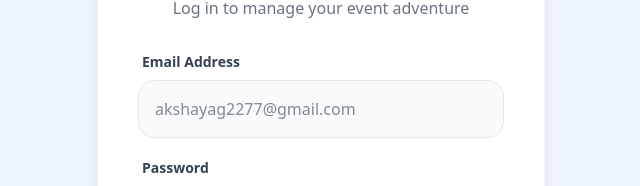
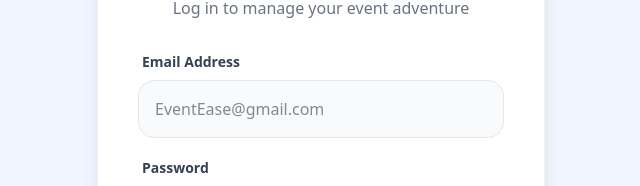
Before and after one commit to AKSHAY-A-G/EventEase, a React (Vite) app: page /login in a window 1280 px wide. Shown: the part 266-452 px from the top of the page, without its empty margins (319-959 px from the left). Built offline with nearby package versions, Linux system fonts and the light colour scheme.

Commit message:
Update login

```diff
--- a/src/components/Navbar.jsx
+++ b/src/components/Navbar.jsx
@@ -76,7 +76,7 @@ export default function Navbar() {
 
       {/* Mobile Dropdown Menu */}
       {menuOpen && (
-        <div className="md:hidden bg-blue-700 px-6 py-4 space-y-3 text-white">
+        <div className="md:hidden bg-blue-400 px-6 py-4 space-y-3 text-white">
           <NavLink to="/" className={linkClass} onClick={() => setMenuOpen(false)}>
             <i className="fas fa-home mr-2"></i> Home
           </NavLink>
--- a/src/pages/user/Login.jsx
+++ b/src/pages/user/Login.jsx
@@ -52,7 +52,7 @@ export default function Login() {
             <label className="block text-sm font-bold text-gray-700 mb-2 ml-1">Email Address</label>
             <input
               type="email"
-              placeholder="akshayag2277@gmail.com"
+              placeholder="EventEase@gmail.com"
               className="w-full p-4 bg-gray-50 border border-gray-200 rounded-2xl outline-none focus:ring-2 focus:ring-blue-500 transition"
               value={email}
               onChange={(e) => setEmail(e.target.value)}
```
